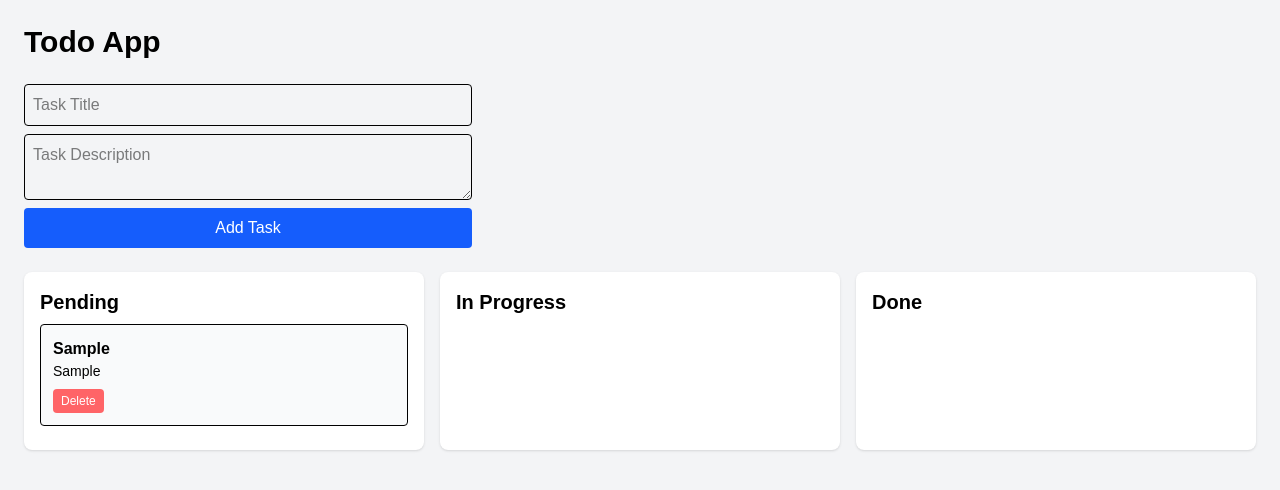
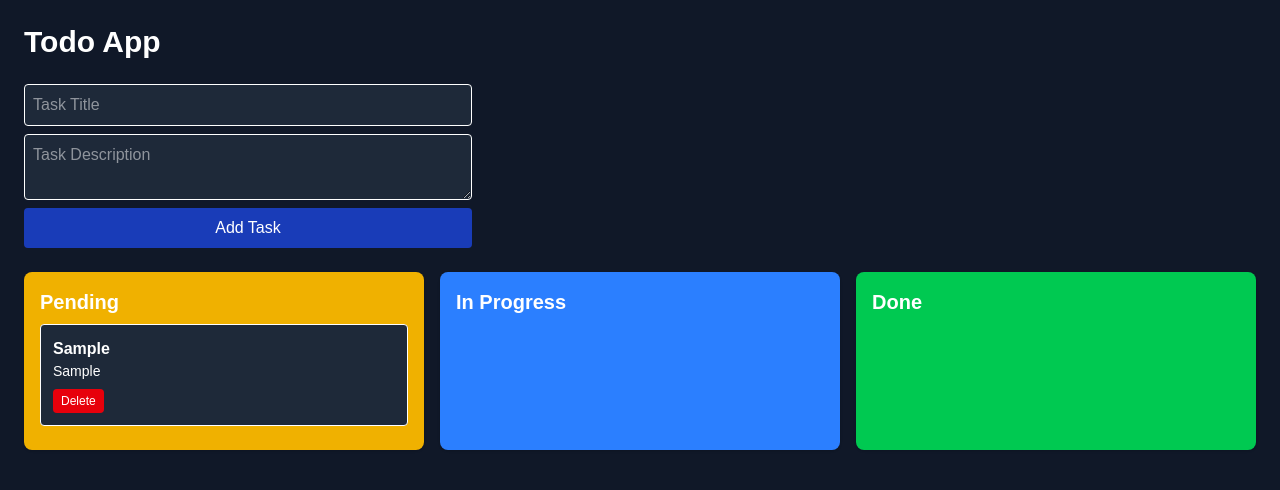
Before and after one commit to bmakhz/ToDo-App, a Next.js app: page / in a window 1280 px wide. Both pictures are taken after typing "Sample", "Sample" into the empty fields and a click on the button "Add Task". Shown: the top 490 px of the page. Built offline with nearby package versions, Linux system fonts and the light colour scheme.

Commit message:
updated page.js
changed colours

```diff
--- a/src/app/page.js
+++ b/src/app/page.js
@@ -26,24 +26,30 @@ export default function Home() {
     update(id, new_status);
   };
 
+  const col_style = {
+    'Pending': 'bg-yellow-500',
+    'In Progress': 'bg-blue-500',
+    'Done': 'bg-green-500',
+  };
+
   return (
-    <main className="min-h-screen bg-gray-100 p-6 text-black">
-      <h1 className="text-3xl font-bold mb-6 text-black">Todo App</h1>
+    <main className="min-h-screen bg-gray-900 p-6 text-white">
+      <h1 className="text-3xl font-bold mb-6 text-white">Todo App</h1>
 
-      <form onSubmit={submit} className="mb-6 flex flex-col gap-2 max-w-md text-black">
+      <form onSubmit={submit} className="mb-6 flex flex-col gap-2 max-w-md text-white">
         <input
-          className="p-2 border rounded text-black"
+          className="p-2 border rounded bg-gray-800 text-white"
           placeholder="Task Title"
           value={title}
           onChange={(e) => set_title(e.target.value)}
         />
         <textarea
-          className="p-2 border rounded text-black"
+          className="p-2 border rounded bg-gray-800 text-white"
           placeholder="Task Description"
           value={desc}
           onChange={(e) => set_desc(e.target.value)}
         />
-        <button type="submit" className="bg-blue-600 text-white px-4 py-2 rounded hover:bg-blue-700">
+        <button type="submit" className="bg-blue-800 text-white px-4 py-2 rounded hover:bg-blue-700">
           Add Task
         </button>
       </form>
@@ -56,9 +62,9 @@ export default function Home() {
                 <div
                   ref={provided.innerRef}
                   {...provided.droppableProps}
-                  className="bg-white rounded-lg shadow p-4 text-black min-h-[150px]"
+                  className={`rounded-lg shadow p-4 min-h-[150px] ${col_style[col]}`}
                 >
-                  <h2 className="text-xl font-semibold mb-2 text-black">{col}</h2>
+                  <h2 className="text-xl font-semibold mb-2 text-white">{col}</h2>
                   {todos
                     .filter((item) => item.status === col)
                     .map((item, index) => (
@@ -72,17 +78,17 @@ export default function Home() {
                             ref={drag.innerRef}
                             {...drag.draggableProps}
                             {...drag.dragHandleProps}
-                            className="border p-3 rounded mb-2 bg-gray-50 text-black break-words"
+                            className="border p-3 rounded mb-2 bg-gray-800 text-white break-words"
                           >
-                            <h3 className="font-semibold text-black">{item.title}</h3>
-                            <p className="text-sm text-black whitespace-pre-wrap break-words">
+                            <h3 className="font-semibold text-white">{item.title}</h3>
+                            <p className="text-sm text-white whitespace-pre-wrap break-words">
                               {item.description}
                             </p>
 
                             <div className="flex flex-wrap gap-2 mt-2">
                               <button
                                 onClick={() => remove(item.id)}
-                                className="text-xs bg-red-400 text-white px-2 py-1 rounded"
+                                className="text-xs bg-red-600 text-white px-2 py-1 rounded"
                               >
                                 Delete
                               </button>
```
